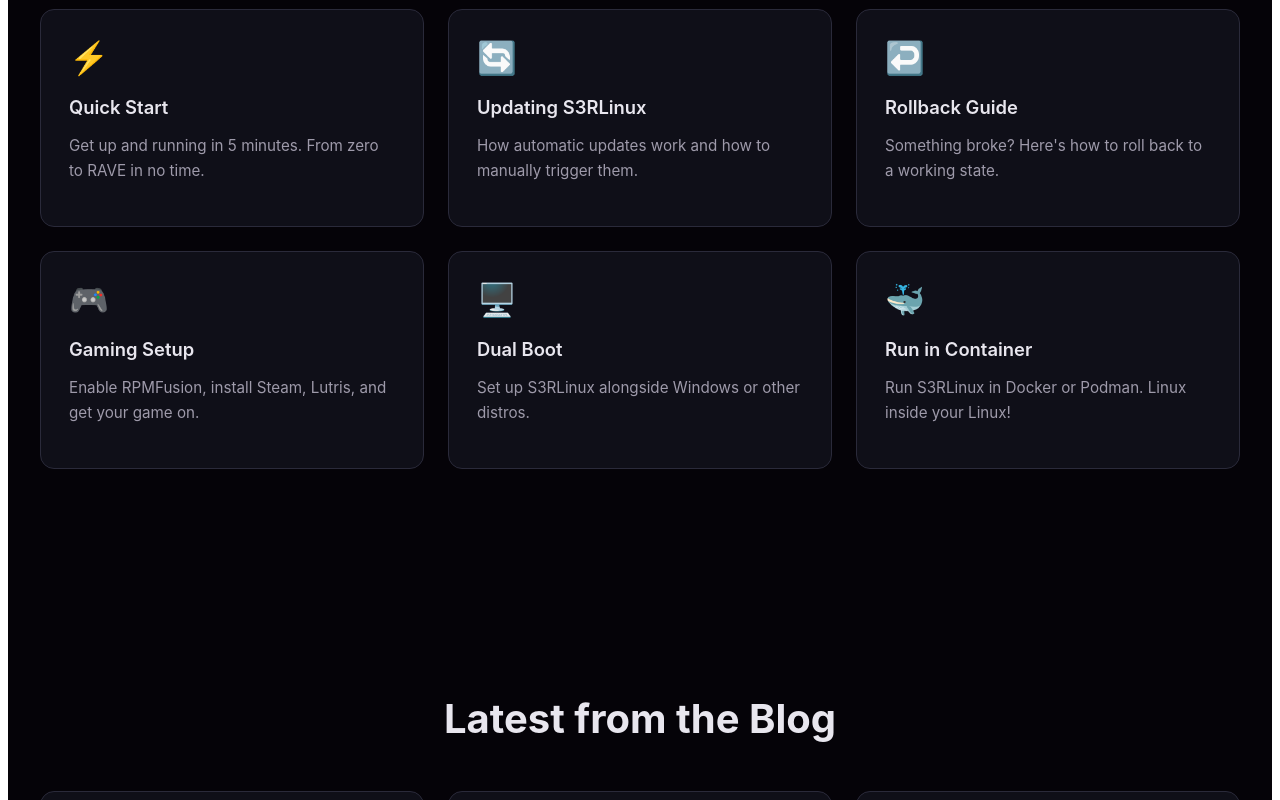
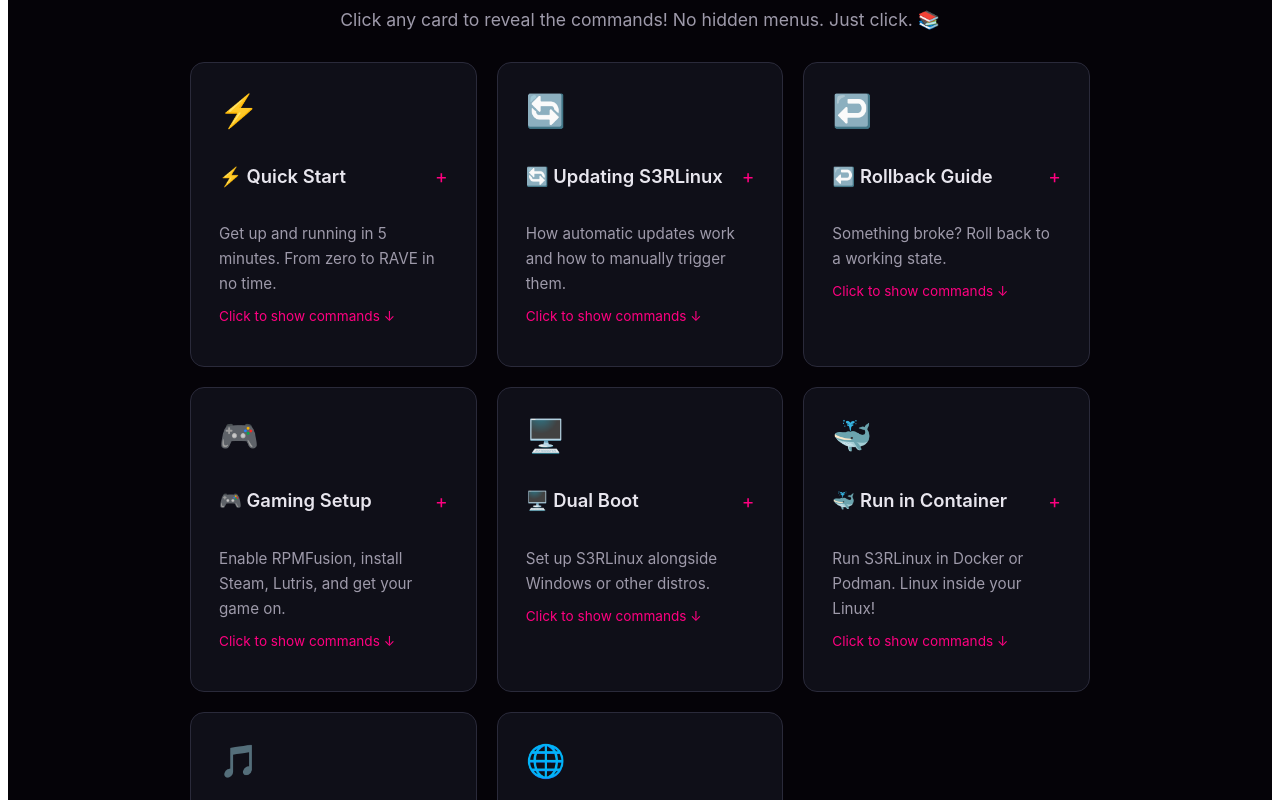
Before and after one commit to ravecorelabs/S3RLinux-Atomic, a React (Vite) app in the folder docs-src/: page / in a window 1280 px wide. Shown: the part 5040-5840 px from the top of the page. Built offline with nearby package versions, Linux system fonts and the light colour scheme.

Commit message:
website: make docs cards clickable - show commands when clicked, add more guides

```diff
--- a/docs-src/src/App.jsx
+++ b/docs-src/src/App.jsx
@@ -394,40 +394,94 @@
       </Section>
 
       {/* DOCS SECTION */}
-      <Section id="docs" title="Documentation">
-        <div style={{ display: 'grid', gridTemplateColumns: 'repeat(auto-fit, minmax(350px, 1fr))', gap: '1.5rem' }}>
+      <Section id="docs" title="📖 Documentation">
+        <div style={{ maxWidth: 900, margin: '0 auto' }}>
+          <p style={{ color: colors.textMuted, textAlign: 'center', marginBottom: '2rem', fontSize: '1.1rem' }}>
+            Click any card to reveal the commands! No hidden menus. Just click. 📚
+          </p>
+
+          {/* DOCS GRID */}
+          <div style={{ display: 'grid', gridTemplateColumns: 'repeat(auto-fit, minmax(280px, 1fr))', gap: '1.25rem' }}>
             <DocCard
               icon="⚡"
-            title="Quick Start"
+              title="⚡ Quick Start"
               description="Get up and running in 5 minutes. From zero to RAVE in no time."
-            link="#install"
+              content={`# Install S3RLinux via bootc:
+sudo bootc switch ghcr.io/moonlightos-meow/s3rlinux-atomic:latest
+sudo reboot`}
             />
             <DocCard
               icon="🔄"
-            title="Updating S3RLinux"
+              title="🔄 Updating S3RLinux"
               description="How automatic updates work and how to manually trigger them."
+              content={`# Updates happen automatically!
+# Force manual update:
+sudo bootc upgrade
+
+# Reboot to apply:
+sudo reboot`}
             />
             <DocCard
               icon="↩️"
-            title="Rollback Guide"
-            description="Something broke? Here's how to roll back to a working state."
+              title="↩️ Rollback Guide"
+              description="Something broke? Roll back to a working state."
+              content={`# Check previous deployments:
+sudo bootc status
+
+# Rollback:
+sudo bootc rollback
+sudo reboot`}
             />
             <DocCard
               icon="🎮"
-            title="Gaming Setup"
+              title="🎮 Gaming Setup"
               description="Enable RPMFusion, install Steam, Lutris, and get your game on."
+              content={`# Enable RPMFusion:
+sudo dnf install https://download1.rpmfusion.org/free/fedora/rpmfusion-free-release-$(rpm -E %fedora).noarch.rpm
+
+# Install gaming stuff:
+sudo dnf install steam lutris wine`}
             />
             <DocCard
               icon="🖥️"
-            title="Dual Boot"
+              title="🖥️ Dual Boot"
               description="Set up S3RLinux alongside Windows or other distros."
+              content={`# Just install to a different partition!
+# Use custom partitioning during install
+# Or shrink Windows partition first:
+# In Windows: diskpart -> shrink desired=50000`}
             />
             <DocCard
               icon="🐳"
-            title="Run in Container"
+              title="🐳 Run in Container"
               description="Run S3RLinux in Docker or Podman. Linux inside your Linux!"
-            link="https://github.com/moonlightOS-Meow/S3RLinux-Atomic"
+              content={`# With Docker:
+docker run -it --rm ghcr.io/moonlightos-meow/s3rlinux-atomic:latest
+
+# With Podman:
+podman run -it ghcr.io/moonlightos-meow/s3rlinux-atomic:latest`}
             />
+            <DocCard
+              icon="🎵"
+              title="🎵 Audio Setup"
+              description="Low latency audio for music production. Pluge in and RAVE."
+              content={`# Install audio stuff:
+sudo dnf install jack2 Ardour audacity
+
+# For USB audio interface:
+# Just plug it in. Should work.™`}
+            />
+            <DocCard
+              icon="🌐"
+              title="🌐 WiFi & Networking"
+              description="Get connected. Because internet exists."
+              content={`# WiFi:
+nmcli device wifi connect MYNETWORK password MYPASSWORD
+
+# Or just use the GUI:
+# Click the network icon in system tray`}
+            />
+          </div>
         </div>
       </Section>
 
@@ -795,28 +849,58 @@
   )
 }
 
-// DOC CARD
-function DocCard({ icon, title, description, link = "#" }) {
+// DOC CARD - Clickable with content
+function DocCard({ icon, title, description, content, href = "#" }) {
+  const [open, setOpen] = useState(false)
+
   return (
-    <motion.a
-      href={link}
+    <motion.div
       initial={{ opacity: 0, y: 20 }}
       whileInView={{ opacity: 1, y: 0 }}
+      onClick={() => setOpen(!open)}
       whileHover={{ y: -4, borderColor: colors.purple }}
       style={{
-        display: 'block',
         background: colors.cardBg,
         border: `1px solid ${colors.border}`,
         borderRadius: 14,
         padding: '1.75rem',
-        textDecoration: 'none',
+        cursor: 'pointer',
         transition: 'border-color 0.2s'
       }}
     >
       <div style={{ fontSize: '2rem', marginBottom: '1rem' }}>{icon}</div>
-      <h3 style={{ fontSize: '1.15rem', fontWeight: 600, marginBottom: '0.75rem', color: colors.text }}>{title}</h3>
-      <p style={{ color: colors.textMuted, lineHeight: 1.65, fontSize: '0.95rem' }}>{description}</p>
-    </motion.a>
+      <div style={{ display: 'flex', justifyContent: 'space-between', alignItems: 'center' }}>
+        <h3 style={{ fontSize: '1.15rem', fontWeight: 600, color: colors.text }}>{title}</h3>
+        <span style={{ color: colors.pink, fontSize: '1.2rem' }}>{open ? '−' : '+'}</span>
+      </div>
+      <p style={{ color: colors.textMuted, lineHeight: 1.65, fontSize: '0.95rem', marginBottom: '0.75rem' }}>{description}</p>
+
+      {open && content && (
+        <motion.div
+          initial={{ opacity: 0 }}
+          animate={{ opacity: 1 }}
+          style={{ marginTop: '1rem', paddingTop: '1rem', borderTop: `1px solid ${colors.border}` }}
+        >
+          <pre style={{
+            background: colors.darker,
+            borderRadius: 8,
+            padding: '1rem',
+            overflowX: 'auto',
+            fontSize: '0.85rem',
+            color: colors.pink,
+            fontFamily: "'Fira Code', monospace"
+          }}>
+            {content}
+          </pre>
+        </motion.div>
+      )}
+
+      {!open && content && (
+        <p style={{ color: colors.pink, fontSize: '0.85rem', marginTop: '0.5rem' }}>
+          Click to show commands ↓
+        </p>
+      )}
+    </motion.div>
   )
 }
 
```
Lines whose indentation alone changed are shown as unchanged.
